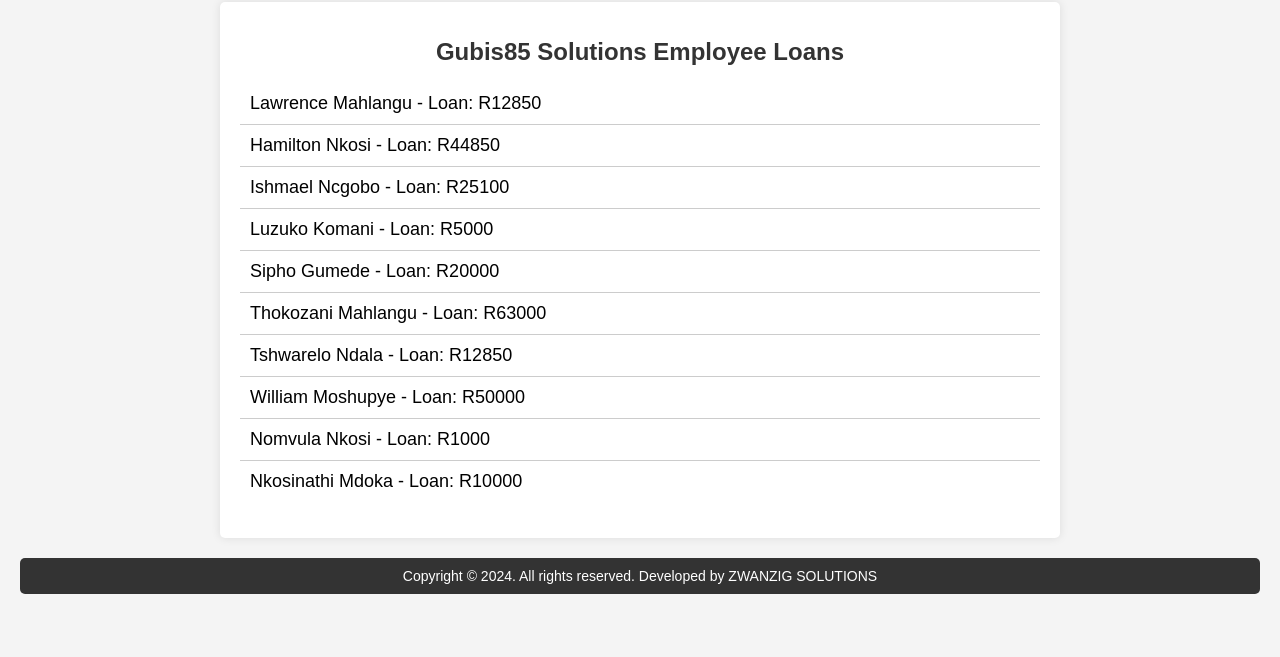
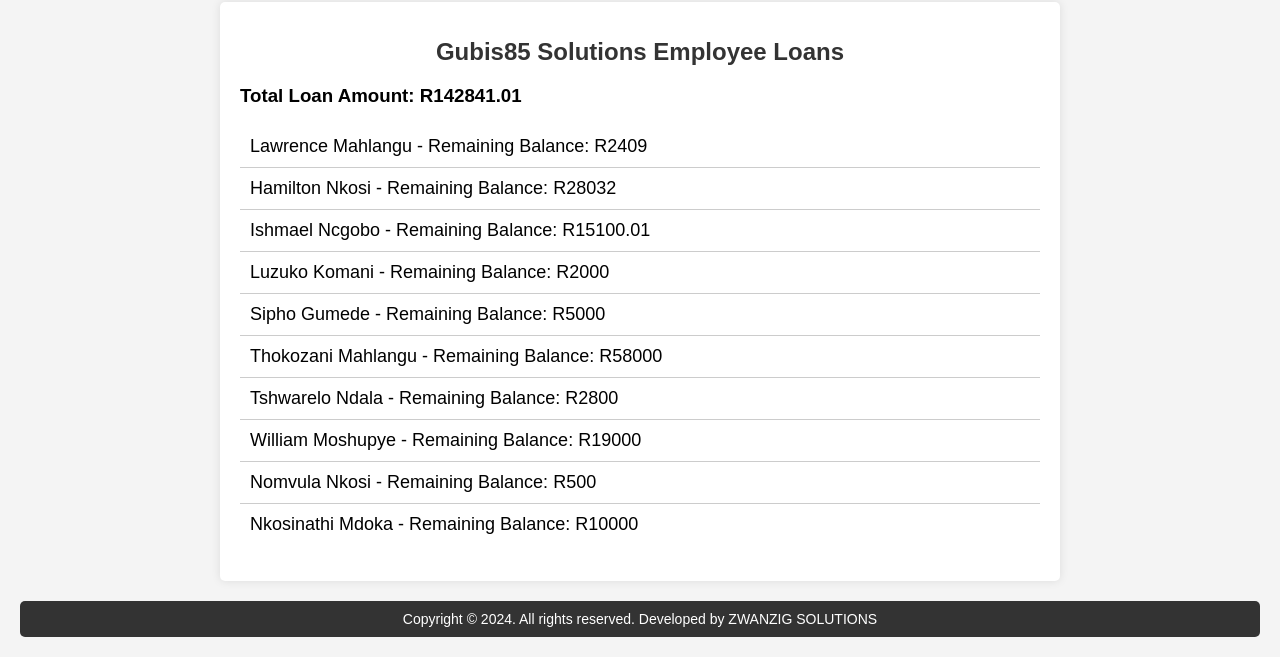
Before and after one commit to mabsmabiletsa/Gubis85-Loans, a plain HTML site: page index.html in a window 1280 px wide. Shown: the part 144-801 px from the top of the page. Drawn offline with nearby package versions, Linux system fonts and the light colour scheme.

Commit message:
9122024-6

```diff
--- a/index.html
+++ b/index.html
@@ -13,6 +13,7 @@
 
     <div class="container">
         <h1>Gubis85 Solutions Employee Loans</h1>
+        <h3>Total Loan Amount: <span id="total-loan-amount"></span></h3> <!-- New total section -->
         <ul id="employee-list"></ul>
         <div id="loan-details" class="hidden">
             <h2 id="employee-name"></h2>
--- a/script.js
+++ b/script.js
@@ -14,7 +14,7 @@ const employees = [
     {
         name: "Ishmael Ncgobo",
         loans: [
-            { amount: 25100, remainingInstallments: 3, installmentAmount: 3333.33, paid: 9999.99, balance: 10000.01}
+            { amount: 25100, remainingInstallments: 3, installmentAmount: 3333.33, paid: 9999.99, balance: 15100.01}
         ]
     },
     {
@@ -64,20 +64,28 @@ const employees = [
     //NO DEDUCTIONS FOR LEON
 ];
 
-let currentEmployee = '';
-
 function displayEmployees() {
     const employeeList = document.getElementById('employee-list');
+    const totalLoanAmountElement = document.getElementById('total-loan-amount');
     employeeList.innerHTML = '';
 
+    let totalRemainingBalance = 0;
+
+    // Loop through employees to display individual loans and calculate the total remaining balance
     employees.forEach((employee, index) => {
-        const total = employee.loans.reduce((sum, loan) => sum + loan.amount, 0);
+        const totalRemaining = employee.loans.reduce((sum, loan) => sum + loan.balance, 0);
+        totalRemainingBalance += totalRemaining;  // Add employee remaining balance to total remaining balance
+
         const li = document.createElement('li');
-        li.textContent = `${employee.name} - Loan: R${total}`;
+        li.textContent = `${employee.name} - Remaining Balance: R${totalRemaining}`;
         li.addEventListener('click', () => showDetails(index));
         employeeList.appendChild(li);
     });
+
+    // Display the total remaining balance on the main page
+    totalLoanAmountElement.textContent = `R${totalRemainingBalance.toFixed(2)}`;
 }
+
 
 function showDetails(index) {
     const employee = employees[index];
```
